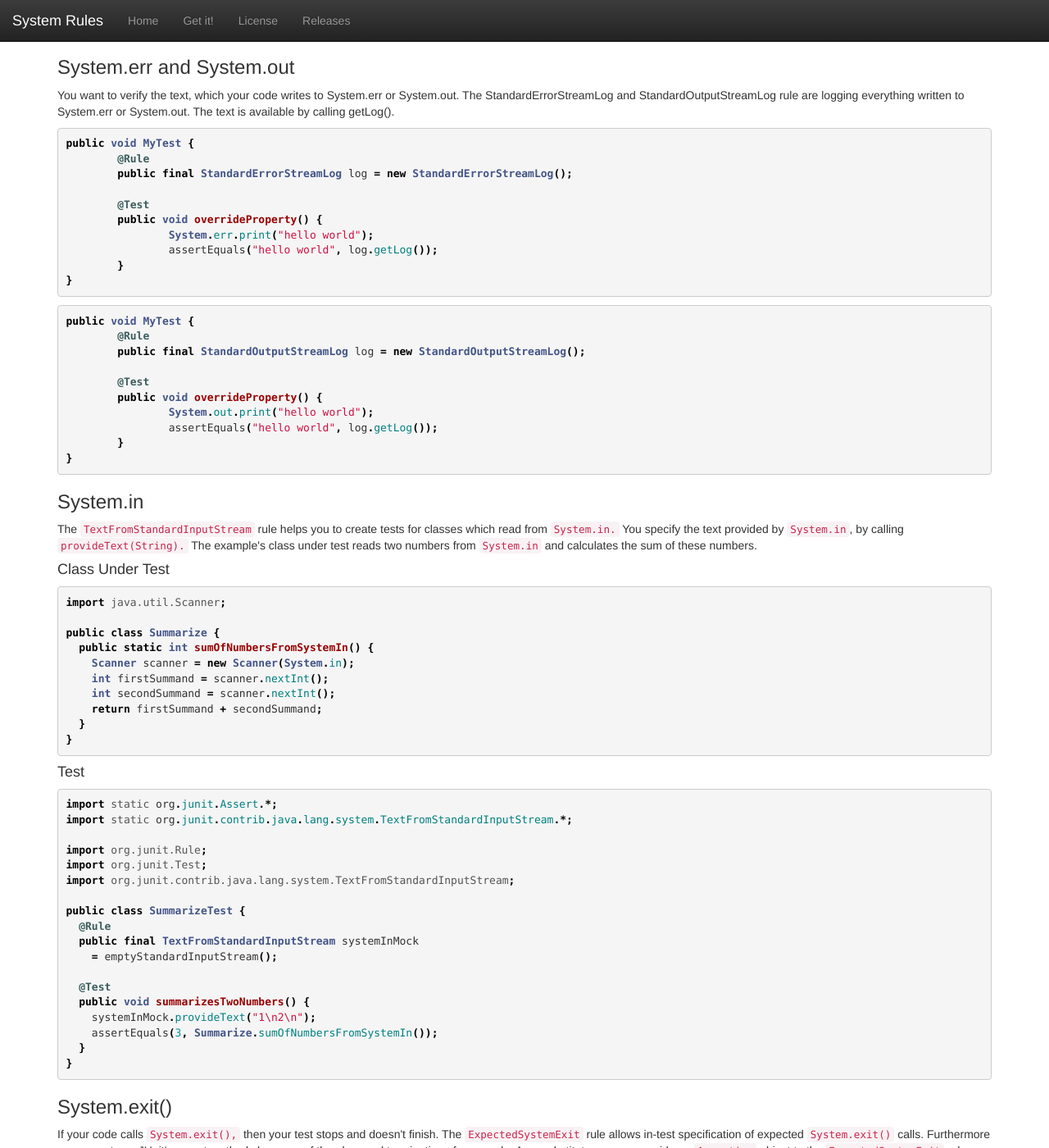
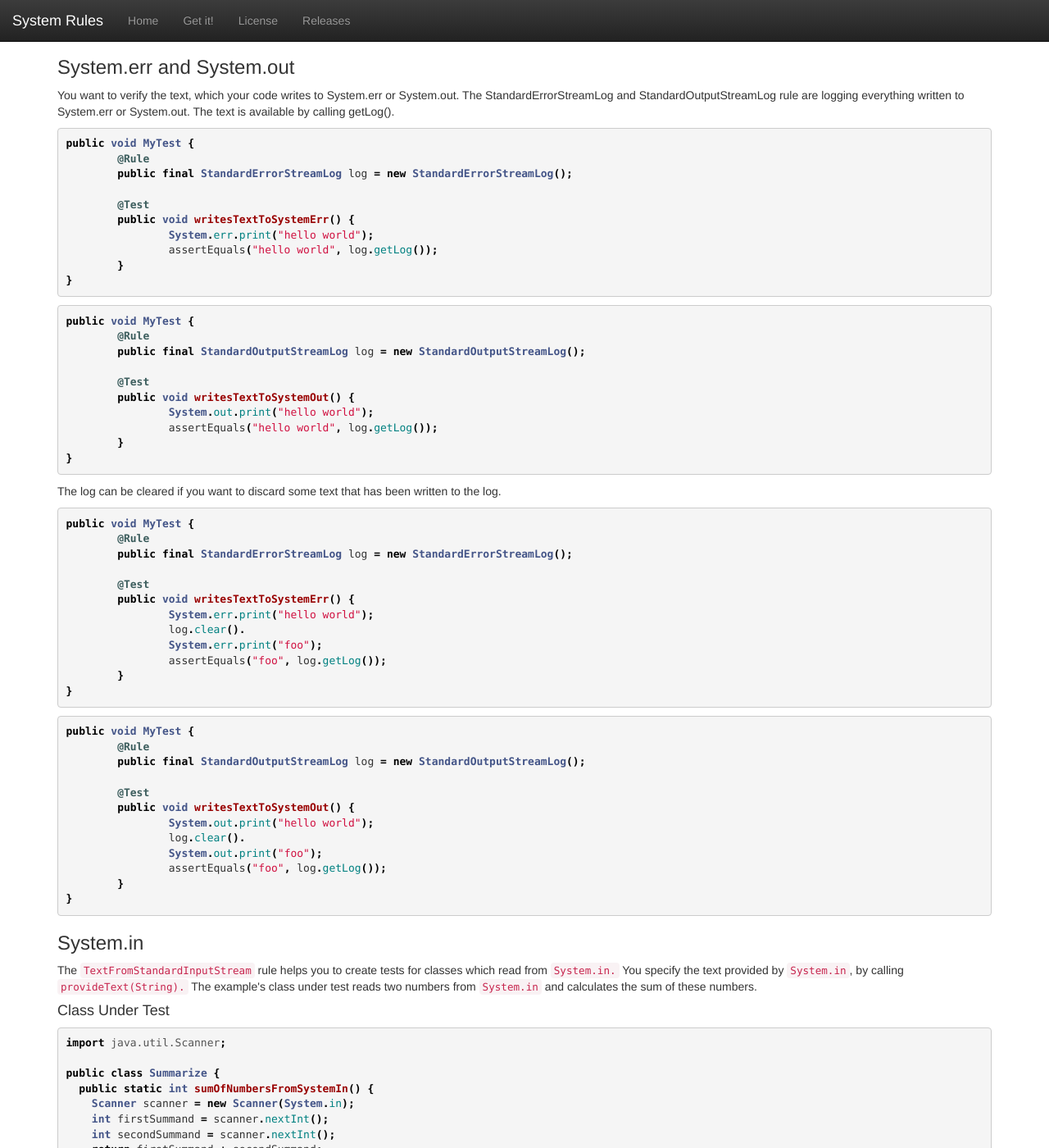
Before and after one commit to stefanbirkner/system-rules, a Jekyll site: the page built from index.html, in a window 1280 px wide and 1400 px high, scrolled down 2494 px. Shown: the whole window at 82% size. Built offline with Jekyll 4.4.1, drawn with Linux system fonts in a browser that asks for light colours.

Commit message:
Update to System Rules 1.5.0.

```diff
--- a/download.html
+++ b/download.html
@@ -4,7 +4,7 @@ title: Get System Rules
 headline: Get System Rules
 groupId: com.github.stefanbirkner
 artifactId: system-rules
-version: 1.4.0
+version: 1.5.0
 ---
 <p>The System Rules library is available from the Maven repository.</p>
 
--- a/index.html
+++ b/index.html
@@ -171,7 +171,7 @@ public final ProvideSystemProperty properties
 	public final StandardErrorStreamLog log = new StandardErrorStreamLog();
 
 	@Test
-	public void overrideProperty() {
+	public void writesTextToSystemErr() {
 		System.err.print("hello world");
 		assertEquals("hello world", log.getLog());
 	}
@@ -182,9 +182,36 @@ public final ProvideSystemProperty properties
 	public final StandardOutputStreamLog log = new StandardOutputStreamLog();
 
 	@Test
-	public void overrideProperty() {
+	public void writesTextToSystemOut() {
 		System.out.print("hello world");
 		assertEquals("hello world", log.getLog());
+	}
+}{% endhighlight %}
+				<p>The log can be cleared if you want to discard some text that has
+				been written to the log.</p>
+				{% highlight java %}public void MyTest {
+	@Rule
+	public final StandardErrorStreamLog log = new StandardErrorStreamLog();
+
+	@Test
+	public void writesTextToSystemErr() {
+		System.err.print("hello world");
+		log.clear().
+		System.err.print("foo");
+		assertEquals("foo", log.getLog());
+	}
+}{% endhighlight %}
+
+    		{% highlight java %}public void MyTest {
+	@Rule
+	public final StandardOutputStreamLog log = new StandardOutputStreamLog();
+
+	@Test
+	public void writesTextToSystemOut() {
+		System.out.print("hello world");
+		log.clear().
+		System.out.print("foo");
+		assertEquals("foo", log.getLog());
 	}
 }{% endhighlight %}
 			</section>
--- a/releases.html
+++ b/releases.html
@@ -5,6 +5,11 @@ headline: Releases
 ---
 		<section>
 			<dl>
+				<dt>1.5.0</dt>
+				<dd>
+					StandardErrorStreamLog and StandardOutputStreamLog can be cleared.
+					(<a href="https://github.com/stefanbirkner/system-rules/commit/462ac6088e1c827ab282117b92a0060c49c421ae">Commit</a>)
+				</dd>
 				<dt>1.4.0</dt>
 				<dd>
 					StandardErrorStreamLog and StandardOutputStreamLog don't prevent output to System.err and System.out.
```
